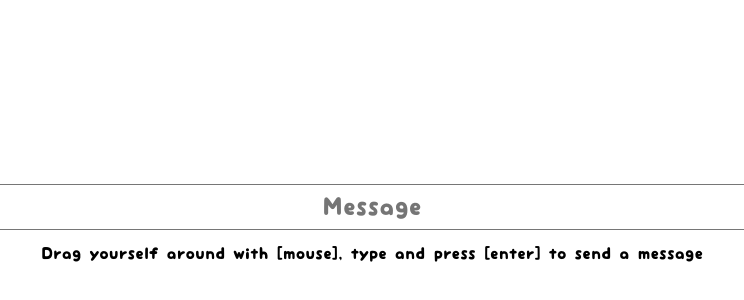
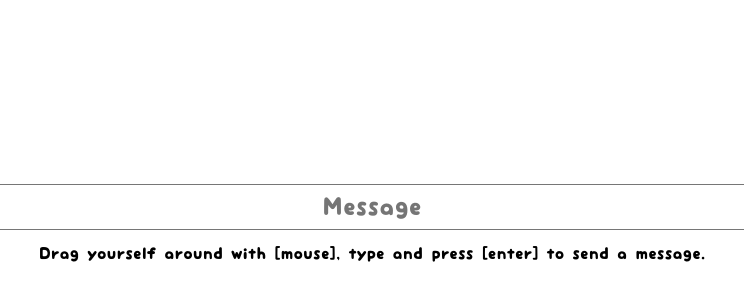
Before and after one commit to oscardao/chatApp, a website: page index.html in a window 1280 px wide. Shown: the part 476-776 px from the top of the page, 268-1012 px from the left. Drawn offline with nearby package versions, Linux system fonts and the light colour scheme.

Commit message:
Update index.html

```diff
--- a/index.html
+++ b/index.html
@@ -14,7 +14,7 @@
     <canvas id="canvas"></canvas>
     <div id="messageInput">
         <input type="text" id="msgInput" placeholder="Message">
-        <p>Drag yourself around with [mouse], type and press [enter] to send a message</p>
+        <p>Drag yourself around with [mouse], type and press [enter] to send a message.</p>
     </div>
 </body>
 
```
